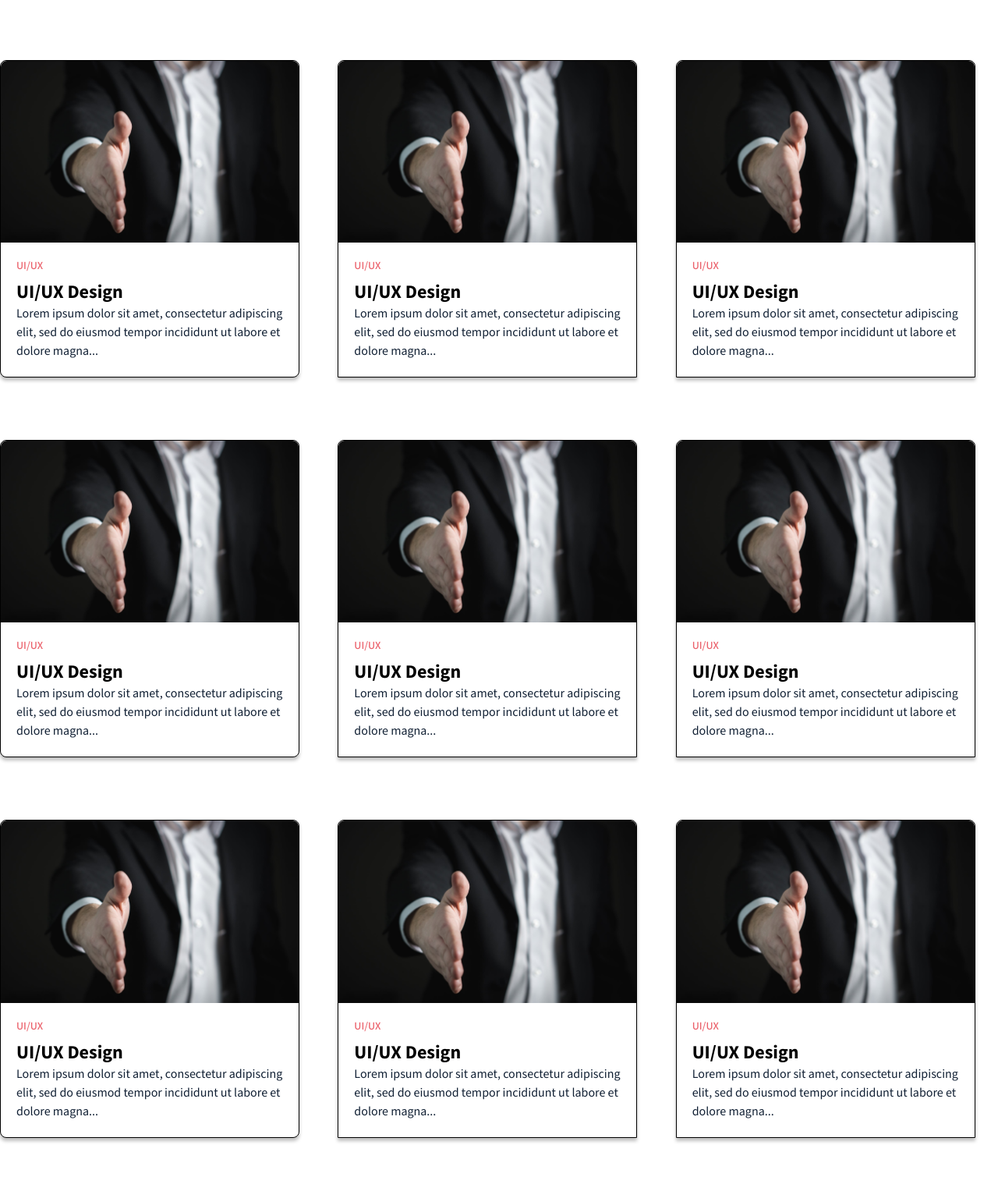
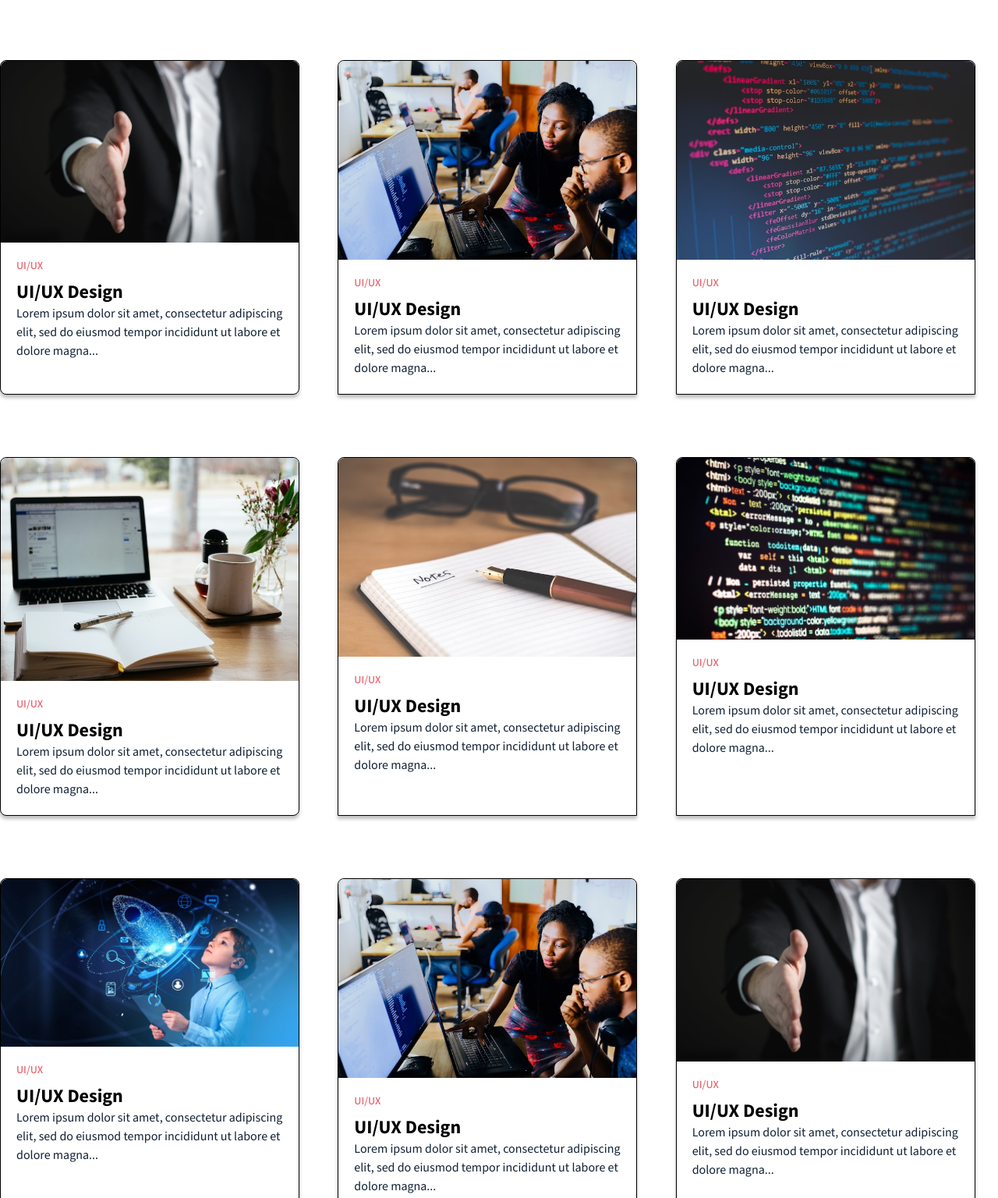
Before and after one commit to nnodim/tiidelabProject, a website: page course.html in a window 1280 px wide. Shown: the part 825-2361 px from the top of the page at 78% size. Drawn offline with Linux system fonts and the light colour scheme.

Commit message:
innoconnect

```diff
--- a/course.html
+++ b/course.html
@@ -171,7 +171,7 @@
                 <a href="#"
                     class="bg-white w-full md:max-w-sm border border-black rounded-t-lg shadow-card transform hover:scale-[1.01] transition duration-300">
                     <div>
-                        <img class="rounded-t-lg w-full object-cover" src="assets/pexels-photo-by-pixabay.png" alt="">
+                        <img class="rounded-t-lg w-full object-cover" src="assets/course1.jpg" alt="">
                     </div>
                     <div class="p-5">
                         <p class="text-sm font-medium text-error-04 mb-2">UI/UX</p>
@@ -186,7 +186,7 @@
                 <a href="#"
                     class="bg-white w-full md:max-w-sm border border-black rounded-t-lg shadow-card transform hover:scale-[1.01] transition duration-300">
                     <div>
-                        <img class="w-full object-cover rounded-t-lg" src="assets/pexels-photo-by-pixabay.png" alt="">
+                        <img class="w-full object-cover rounded-t-lg" src="assets/course2.jpg" alt="">
                     </div>
                     <div class="p-5">
                         <p class="text-sm font-medium text-error-04 mb-2">UI/UX</p>
@@ -201,7 +201,7 @@
                 <a href="#"
                     class="bg-white w-full md:max-w-sm border border-black rounded-lg shadow-card transform hover:scale-[1.01] transition duration-300">
                     <div>
-                        <img class="w-full object-cover rounded-t-lg" src="assets/pexels-photo-by-pixabay.png" alt="">
+                        <img class="w-full object-cover rounded-t-lg" src="assets/course3.jpg" alt="">
                     </div>
                     <div class="p-5">
                         <p class="text-sm font-medium text-error-04 mb-2">UI/UX</p>
@@ -216,7 +216,7 @@
                 <a href="#"
                     class="bg-white w-full md:max-w-sm border border-black rounded-t-lg shadow-card transform hover:scale-[1.01] transition duration-300">
                     <div>
-                        <img class="rounded-t-lg w-full object-cover" src="assets/pexels-photo-by-pixabay.png" alt="">
+                        <img class="rounded-t-lg w-full object-cover" src="assets/course4.jpg" alt="">
                     </div>
                     <div class="p-5">
                         <p class="text-sm font-medium text-error-04 mb-2">UI/UX</p>
@@ -231,7 +231,7 @@
                 <a href="#"
                     class="bg-white w-full md:max-w-sm border border-black rounded-t-lg shadow-card transform hover:scale-[1.01] transition duration-300">
                     <div>
-                        <img class="w-full object-cover rounded-t-lg" src="assets/pexels-photo-by-pixabay.png" alt="">
+                        <img class="w-full object-cover rounded-t-lg" src="assets/computer-program-coding-on-screen.png" alt="">
                     </div>
                     <div class="p-5">
                         <p class="text-sm font-medium text-error-04 mb-2">UI/UX</p>
@@ -246,7 +246,7 @@
                 <a href="#"
                     class="bg-white w-full md:max-w-sm border border-black rounded-lg shadow-card transform hover:scale-[1.01] transition duration-300">
                     <div>
-                        <img class="w-full object-cover rounded-t-lg" src="assets/pexels-photo-by-pixabay.png" alt="">
+                        <img class="w-full object-cover rounded-t-lg" src="assets/tech.jpg" alt="">
                     </div>
                     <div class="p-5">
                         <p class="text-sm font-medium text-error-04 mb-2">UI/UX</p>
@@ -261,7 +261,7 @@
                 <a href="#"
                     class="bg-white w-full md:max-w-sm border border-black rounded-t-lg shadow-card transform hover:scale-[1.01] transition duration-300">
                     <div>
-                        <img class="rounded-t-lg w-full object-cover" src="assets/pexels-photo-by-pixabay.png" alt="">
+                        <img class="rounded-t-lg w-full object-cover" src="assets/course1.jpg" alt="">
                     </div>
                     <div class="p-5">
                         <p class="text-sm font-medium text-error-04 mb-2">UI/UX</p>
```
Also changed, not shown: assets/course1.jpg (added), assets/course2.jpg (added), assets/course3.jpg (added), assets/course4.jpg (added).
